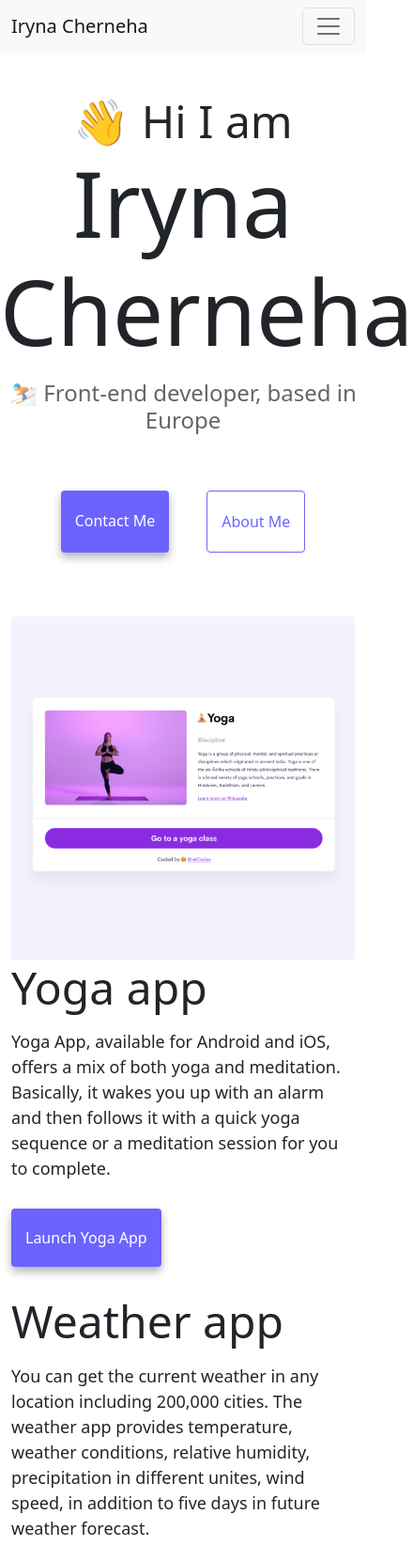
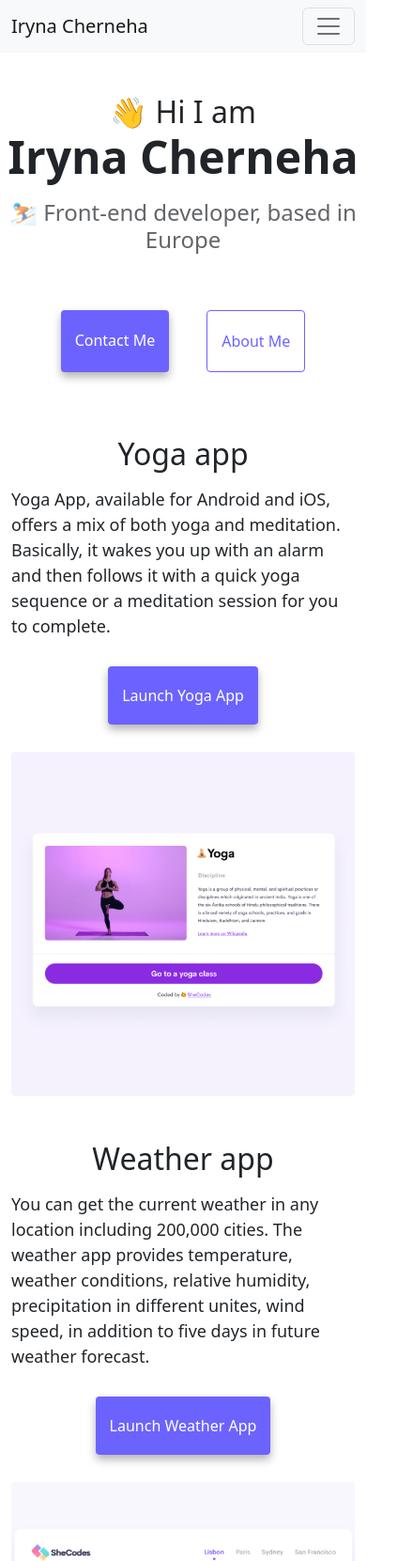
Before and after one commit to irinaCherry/portfolio, a plain HTML site: page index.html in a window 390 px wide. Shown: the top 1661 px of the page at 94% size, 440 px wide, since content can reach past the window. Drawn offline with nearby package versions, Linux system fonts and the light colour scheme.

Commit message:
add responsivnes to the main page

```diff
--- a/index.html
+++ b/index.html
@@ -63,22 +63,22 @@
       </div>
       <div class="container">
         <div class="row">
-          <div class="col-md-6">
+          <div class="col-md-6 order-last order-md-first">
             <img
               src="/images/yoga.png"
               alt="Yoga app view "
               class="img-fluid rounded-1"
             />
           </div>
-          <div class="col-md-6">
-            <h2 class="text-start mb-3">Yoga app</h2>
+          <div class="col-md-6 order-first order-md-last">
+            <h2 class="text-md-start text-center mb-3">Yoga app</h2>
             <p>
               Yoga App, available for Android and iOS, offers a mix of both yoga
               and meditation. Basically, it wakes you up with an alarm and then
               follows it with a quick yoga sequence or a meditation session for
               you to complete.
             </p>
-            <div class="mt-5">
+            <div class="mt-5 mb-5 md-h-align">
               <a
                 href="#"
                 class="button-links priority-link"
@@ -91,14 +91,14 @@
         </div>
         <div class="row mt-5">
           <div class="col-md-6">
-            <h2 class="text-start mb-3">Weather app</h2>
+            <h2 class="text-md-start text-center mb-3">Weather app</h2>
             <p>
               You can get the current weather in any location including 200,000
               cities. The weather app provides temperature, weather conditions,
               relative humidity, precipitation in different unites, wind speed,
               in addition to five days in future weather forecast.
             </p>
-            <div class="mt-5">
+            <div class="mt-5 md-h-align">
               <a
                 href="https://gleaming-banoffee-96bc3e.netlify.app/"
                 class="button-links priority-link"
@@ -117,21 +117,21 @@
           </div>
         </div>
         <div class="row mt-5">
-          <div class="col-md-6">
+          <div class="col-md-6 order-last order-md-first">
             <img
               src="images/yogurt.png"
               alt="Yogurt site view"
               class="img-fluid rounded-1"
             />
           </div>
-          <div class="col-md-6">
-            <h2 class="text-start mb-3">Yogurt app</h2>
+          <div class="col-md-6 order-first order-md-last">
+            <h2 class="text-md-start text-center mb-3">Yogurt app</h2>
             <p>
               Yogurt, also spelled yoghurt, yourt, or yoghourt, semifluid
               fermented milk food. You could find all information about
               production and history of this product in our app.
             </p>
-            <div class="mt-5">
+            <div class="mt-5 mb-5 md-h-align">
               <a
                 href="#"
                 class="button-links priority-link"
--- a/src/style.css
+++ b/src/style.css
@@ -27,6 +27,20 @@ h3 {
 p {
   font-size: 18px;
   line-height: 1.5;
+}
+
+@media (max-width: 767px) {
+  h1 {
+    font-size: 48px;
+    font-weight: 600;
+  }
+
+  h2 {
+    font-size: 32px;
+  }
+  .md-h-align {
+    text-align: center;
+  }
 }
 
 .body {
```
